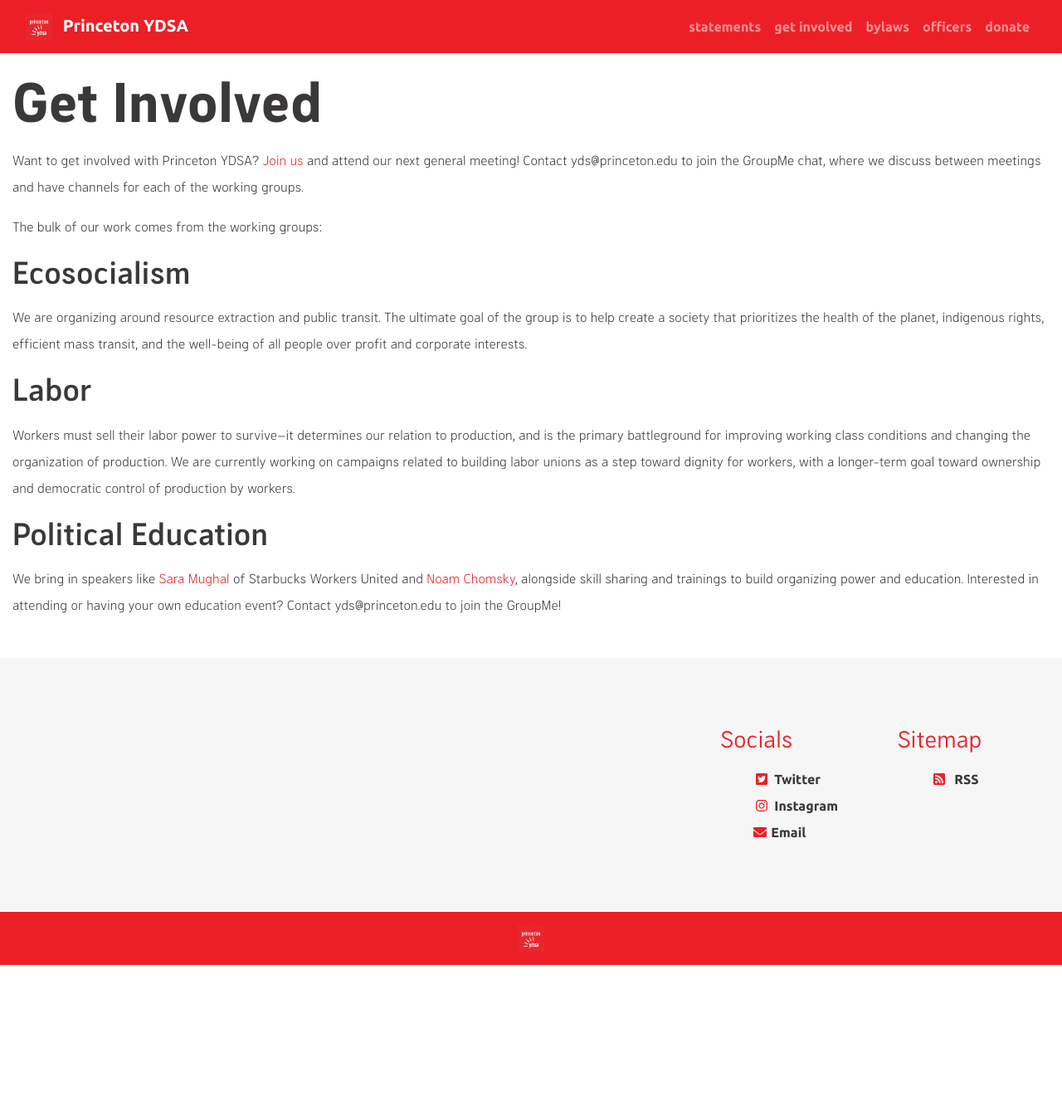
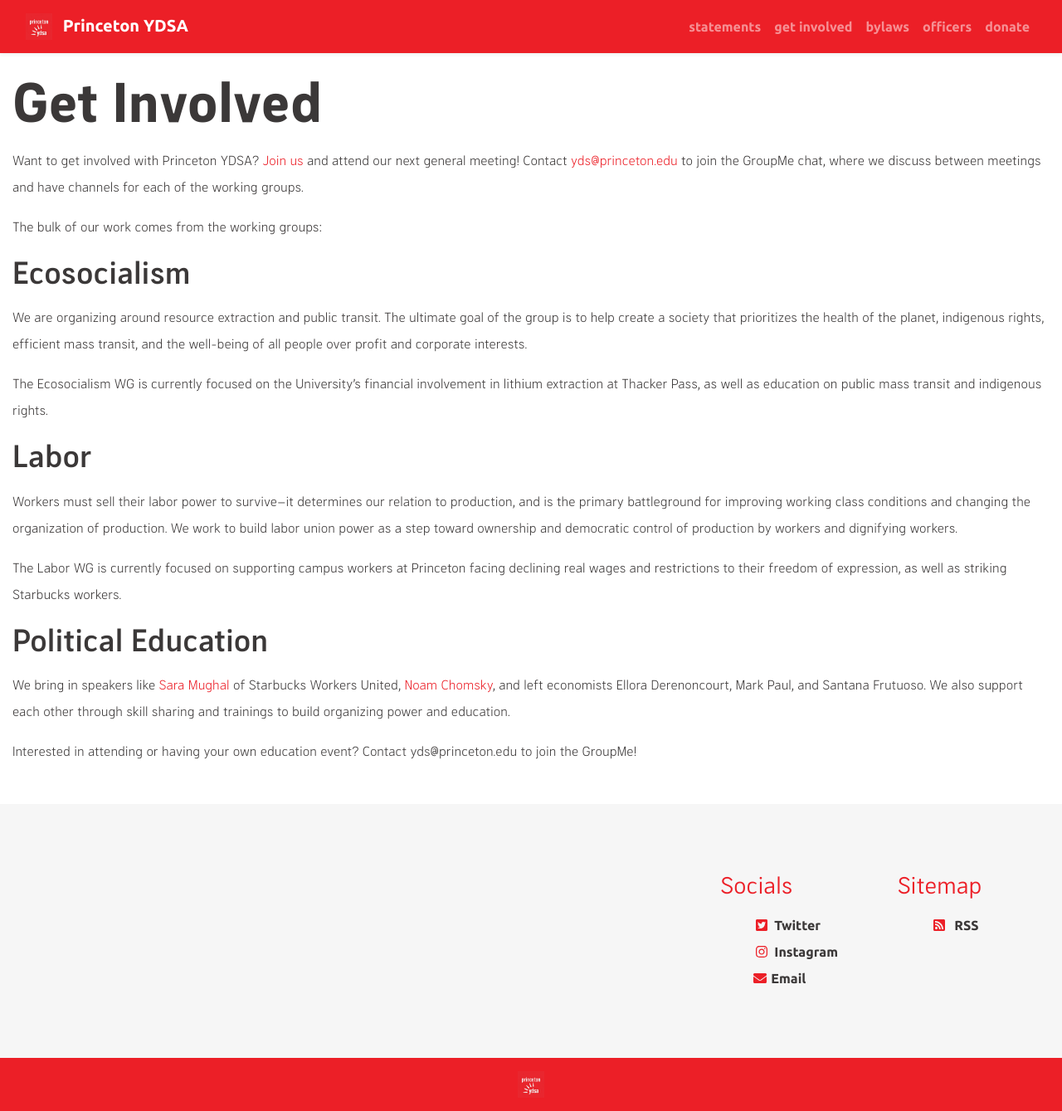
Before and after one commit to centralnjdsa-ntc/princetonydsa.github.io, a Jekyll site: the page built from _pages/get-involved.md, in a window 1280 px wide. Shown: the whole page at 83% size. Built offline with Jekyll 4.4.1, drawn with Linux system fonts in a browser that asks for light colours; before the commit the page ends 1163 px from its top, so only the background shows below that.

Commit message:
Update get-involved.md

```diff
--- a/_pages/get-involved.md
+++ b/_pages/get-involved.md
@@ -4,7 +4,7 @@
 permalink: /get-involved/
 ---
 
-Want to get involved with Princeton YDSA? [Join us](https://my.princeton.edu/yds/club_signup) and attend our next general meeting! Contact yds@princeton.edu to join the GroupMe chat, where we discuss between meetings and have channels for each of the working groups.
+Want to get involved with Princeton YDSA? [Join us](https://my.princeton.edu/yds/club_signup) and attend our next general meeting! Contact [yds@princeton.edu](mailto:yds@princeton.edu) to join the GroupMe chat, where we discuss between meetings and have channels for each of the working groups.
 
 The bulk of our work comes from the working groups:
 
@@ -12,12 +12,18 @@
 
 We are organizing around resource extraction and public transit. The ultimate goal of the group is to help create a society that prioritizes the health of the planet, indigenous rights, efficient mass transit, and the well-being of all people over profit and corporate interests.
 
+The Ecosocialism WG is currently focused on the University's financial involvement in lithium extraction at Thacker Pass, as well as education on public mass transit and indigenous rights.
+
 ### Labor
 
-Workers must sell their labor power to survive--it determines our relation to production, and is the primary battleground for improving working class conditions and changing the organization of production. We are currently working on campaigns related to building labor unions as a step toward dignity for workers, with a longer-term goal toward ownership and democratic control of production by workers.
+Workers must sell their labor power to survive--it determines our relation to production, and is the primary battleground for improving working class conditions and changing the organization of production. We work to build labor union power as a step toward ownership and democratic control of production by workers and dignifying workers.
+
+The Labor WG is currently focused on supporting campus workers at Princeton facing declining real wages and restrictions to their freedom of expression, as well as striking Starbucks workers.
 
 ### Political Education
 
-We bring in speakers like [Sara Mughal](https://www.dailyprincetonian.com/article/2022/11/starbucks-organizer-sara-mughal-talks-unionization-ydsa-whig-clio-event) of Starbucks Workers United and [Noam Chomsky](https://www.dailyprincetonian.com/article/2023/04/father-of-modern-linguistics-noam-chomsky-on-politics-and-power-student-activism-2023-princeton), alongside skill sharing and trainings to build organizing power and education. Interested in attending or having your own education event? Contact yds@princeton.edu to join the GroupMe!
+We bring in speakers like [Sara Mughal](https://www.dailyprincetonian.com/article/2022/11/starbucks-organizer-sara-mughal-talks-unionization-ydsa-whig-clio-event) of Starbucks Workers United, [Noam Chomsky](https://www.dailyprincetonian.com/article/2023/04/father-of-modern-linguistics-noam-chomsky-on-politics-and-power-student-activism-2023-princeton), and left economists Ellora Derenoncourt, Mark Paul, and Santana Frutuoso. We also support each other through skill sharing and trainings to build organizing power and education.
+
+Interested in attending or having your own education event? Contact yds@princeton.edu to join the GroupMe!
 
 <!-- <iframe src="https://calendar.google.com/calendar/embed?height=600&wkst=1&bgcolor=%23ffffff&ctz=America%2FNew_York&src=cHJpbmNldG9ueWRzYUBnbWFpbC5jb20&color=%23D81B60" style="border:solid 1px #777" width="800" height="600" frameborder="0" scrolling="no"></iframe> -->
```
